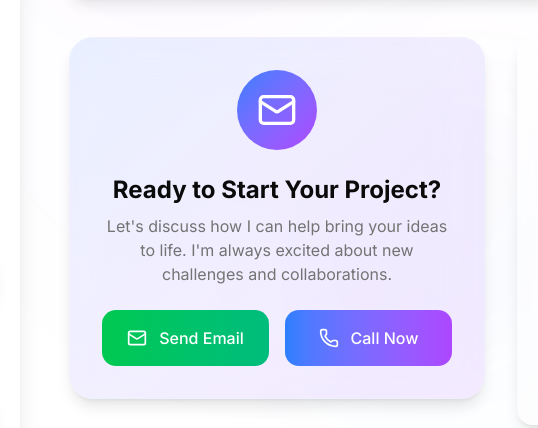
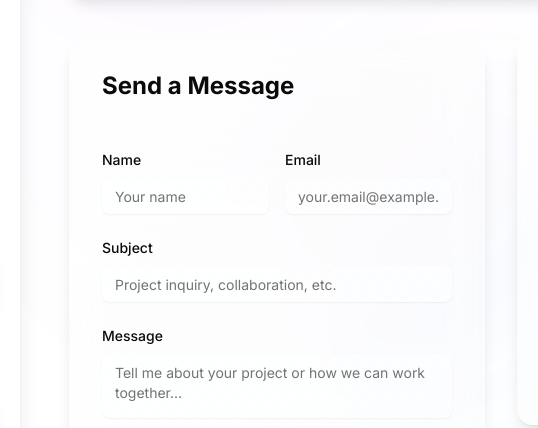
Before and after one commit to MarcEsteban04/My-Portfolio, an Astro site in the folder frontend/: page / in a window 1280 px wide. Both pictures are taken after a click on the button "Contact". Shown: the part 357-785 px from the top of the page, 299-837 px from the left. Built offline with nearby package versions, Linux system fonts and the light colour scheme; Astro itself is replaced by a stand-in of ours.

Commit message:
Initial commit

```diff
--- a/frontend/src/components/EnhancedContactSection.tsx
+++ b/frontend/src/components/EnhancedContactSection.tsx
@@ -293,14 +293,19 @@ export function EnhancedContactSection() {
       const templateId = import.meta.env.PUBLIC_EMAILJS_TEMPLATE_ID;
       const publicKey = import.meta.env.PUBLIC_EMAILJS_PUBLIC_KEY;
 
+      // Debug logging
+      console.log('EmailJS Config:', { serviceId, templateId, publicKey: publicKey ? 'Set' : 'Missing' });
+
       const templateParams = {
-        from_name: formData.name,
-        from_email: formData.email,
+        name: formData.name,
+        email: formData.email,
         subject: formData.subject,
         message: formData.message,
         urgency: formData.urgency,
-        to_email: 'marcdelacruzesteban@gmail.com'
+        time: new Date().toLocaleString()
       };
+
+      console.log('Template params:', templateParams);
 
       await emailjs.send(serviceId, templateId, templateParams, publicKey);
 
@@ -328,8 +333,9 @@ export function EnhancedContactSection() {
         setSubmitStatus('idle');
         setShowConfetti(false);
       }, 3000);
-    } catch (error) {
+    } catch (error: any) {
       console.error('Error sending email:', error);
+      console.error('Error details:', error?.text, error?.status);
       setSubmitStatus('error');
     } finally {
       setIsSubmitting(false);
@@ -367,36 +373,105 @@ export function EnhancedContactSection() {
       <div className="grid grid-cols-1 lg:grid-cols-2 gap-8">
         {/* Enhanced Contact Information Column */}
         <div className="space-y-8">
-          {/* Quick Contact Card */}
+          {/* Contact Form */}
           <ScrollAnimation delay={300}>
-            <Card className="p-8 rounded-3xl shadow-lg border border-white/10 bg-gradient-to-br from-blue-500/10 to-purple-500/10 backdrop-blur-xl">
-              <div className="text-center space-y-6">
-                <div className="w-20 h-20 mx-auto rounded-full bg-gradient-to-br from-blue-500 to-purple-500 flex items-center justify-center">
-                  <Mail className="w-10 h-10 text-white" />
+            <Card className="p-8 rounded-3xl shadow-lg border border-white/10 bg-gradient-to-br from-background/60 to-muted/20 backdrop-blur-xl">
+              <h2 className="text-2xl font-bold text-foreground mb-6">Send a Message</h2>
+              <form onSubmit={handleSubmit} className="space-y-6">
+                <div className="grid grid-cols-1 md:grid-cols-2 gap-4">
+                  <div>
+                    <label className="text-sm font-medium text-foreground mb-2 block">Name</label>
+                    <Input
+                      name="name"
+                      value={formData.name}
+                      onChange={handleInputChange}
+                      placeholder="Your name"
+                      className="bg-background/50 border-white/10 focus:border-blue-500/50"
+                      required
+                    />
+                  </div>
+                  <div>
+                    <label className="text-sm font-medium text-foreground mb-2 block">Email</label>
+                    <Input
+                      name="email"
+                      type="email"
+                      value={formData.email}
+                      onChange={handleInputChange}
+                      placeholder="your.email@example.com"
+                      className="bg-background/50 border-white/10 focus:border-blue-500/50"
+                      required
+                    />
+                  </div>
                 </div>
+
                 <div>
-                  <h2 className="text-2xl font-bold text-foreground mb-2">Ready to Start Your Project?</h2>
-                  <p className="text-muted-foreground mb-6">
-                    Let's discuss how I can help bring your ideas to life. I'm always excited about new challenges and collaborations.
-                  </p>
+                  <label className="text-sm font-medium text-foreground mb-2 block">Subject</label>
+                  <Input
+                    name="subject"
+                    value={formData.subject}
+                    onChange={handleInputChange}
+                    placeholder="Project inquiry, collaboration, etc."
+                    className="bg-background/50 border-white/10 focus:border-blue-500/50"
+                    required
+                  />
                 </div>
-                <div className="grid grid-cols-1 sm:grid-cols-2 gap-4">
-                  <a
-                    href="mailto:marcdelacruzesteban@gmail.com?subject=Project Inquiry&body=Hi Marc, I'd like to discuss a project with you."
-                    className="flex items-center justify-center gap-3 p-4 rounded-xl bg-gradient-to-r from-green-500 to-emerald-500 hover:from-green-600 hover:to-emerald-600 text-white font-medium transition-all duration-300 hover:scale-105"
-                  >
-                    <Mail className="w-5 h-5" />
-                    Send Email
-                  </a>
-                  <a
-                    href="tel:+639934528204"
-                    className="flex items-center justify-center gap-3 p-4 rounded-xl bg-gradient-to-r from-blue-500 to-purple-500 hover:from-blue-600 hover:to-purple-600 text-white font-medium transition-all duration-300 hover:scale-105"
-                  >
-                    <Phone className="w-5 h-5" />
-                    Call Now
-                  </a>
+
+                <div>
+                  <label className="text-sm font-medium text-foreground mb-2 block">Message</label>
+                  <Textarea
+                    name="message"
+                    value={formData.message}
+                    onChange={handleInputChange}
+                    placeholder="Tell me about your project or how we can work together..."
+                    rows={6}
+                    className="bg-background/50 border-white/10 focus:border-blue-500/50 resize-none"
+                    required
+                  />
                 </div>
-              </div>
+
+                <div>
+                  <label className="text-sm font-medium text-foreground mb-2 block">Urgency</label>
+                  <Select name="urgency" value={formData.urgency} onValueChange={(value) => setFormData({...formData, urgency: value})}>
+                    <SelectTrigger className="bg-background/50 border-white/10 focus:border-blue-500/50">
+                      <SelectValue placeholder="Select urgency level" />
+                    </SelectTrigger>
+                    <SelectContent>
+                      <SelectItem value="low">Low - No rush</SelectItem>
+                      <SelectItem value="normal">Normal - Standard timeline</SelectItem>
+                      <SelectItem value="high">High - ASAP</SelectItem>
+                    </SelectContent>
+                  </Select>
+                </div>
+
+                <Button
+                  type="submit"
+                  className="w-full bg-gradient-to-r from-blue-500 to-purple-500 hover:from-blue-600 hover:to-purple-600 text-white font-medium py-3 gap-2"
+                  disabled={isSubmitting}
+                >
+                  {isSubmitting ? (
+                    <>
+                      <div className="w-4 h-4 border-2 border-white/30 border-t-white rounded-full animate-spin" />
+                      Sending...
+                    </>
+                  ) : (
+                    <>
+                      <Send className="w-4 h-4" />
+                      Send Message
+                    </>
+                  )}
+                </Button>
+              </form>
+
+              {/* Error Messages */}
+              {submitStatus === 'error' && (
+                <div className="mt-4 p-4 rounded-lg bg-red-500/10 border border-red-500/20 animate-in slide-in-from-top-2 duration-300">
+                  <div className="flex items-center gap-2">
+                    <AlertCircle className="w-5 h-5 text-red-500" />
+                    <span className="text-red-400 font-medium">Failed to send message</span>
+                  </div>
+                  <p className="text-sm text-red-300 mt-1">Please try again or contact me directly.</p>
+                </div>
+              )}
             </Card>
           </ScrollAnimation>
 
@@ -576,6 +651,7 @@ export function EnhancedContactSection() {
             </Card>
           </ScrollAnimation>
         </div>
+
       </div>
 
       {/* Confetti Animation */}
```
